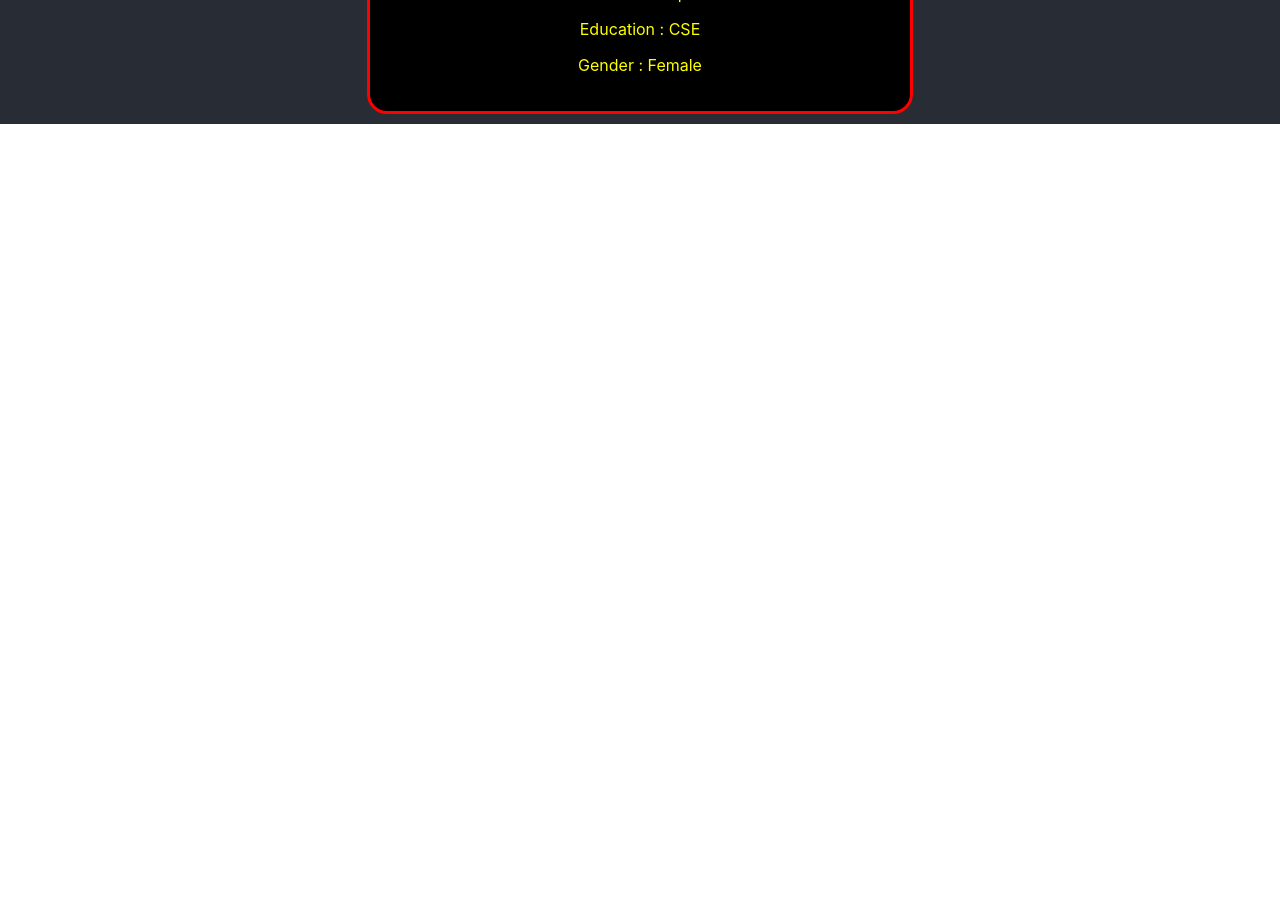
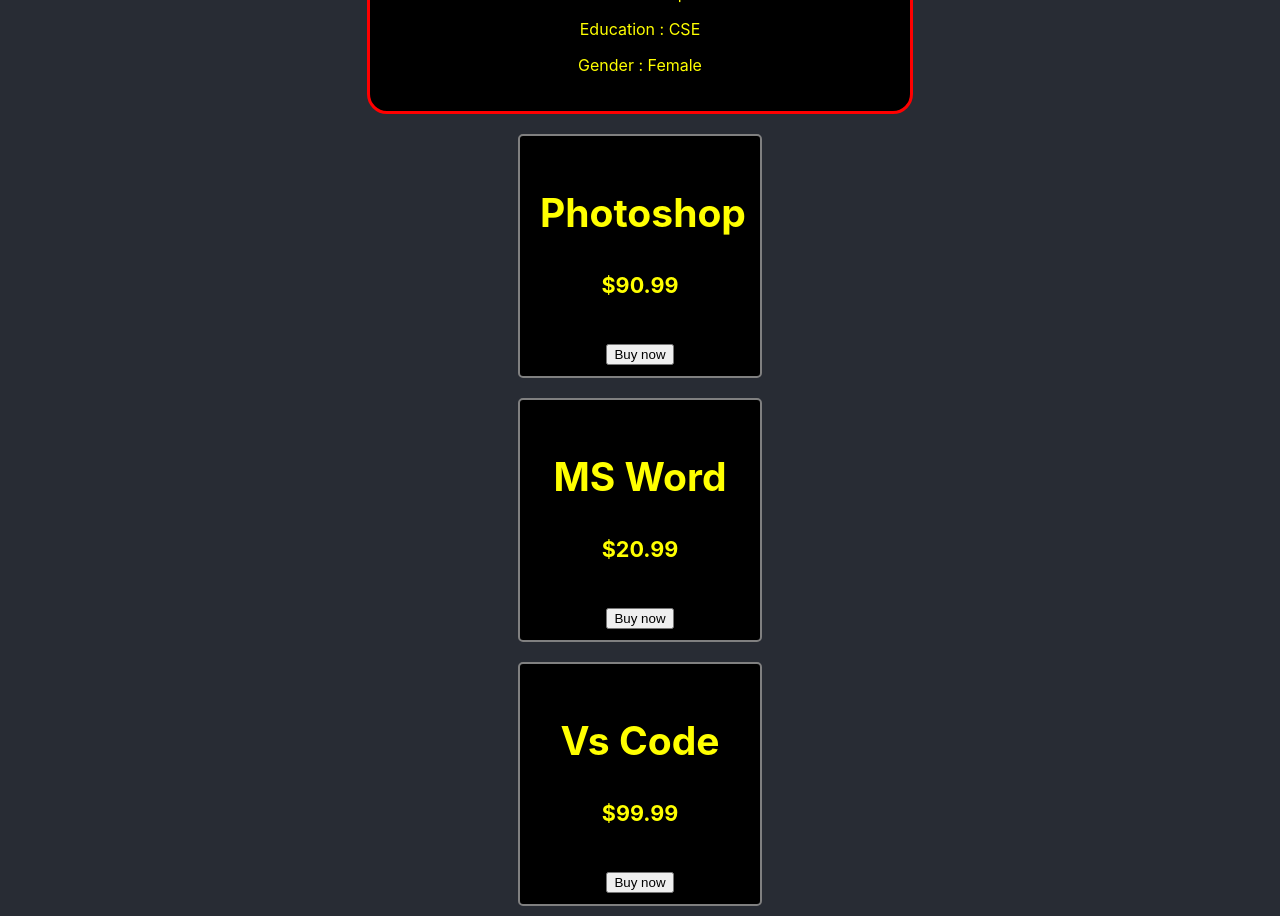
Before and after one commit to sarkermajid/React-Core-Concepts, a React (Create React App) app: page / in a window 1280 px wide. Shown: the part 1280-2196 px from the top of the page. Before the commit the page ends 1404 px from the top, so only its background shows below. Built offline with nearby package versions, Linux system fonts and the light colour scheme.

Commit message:
pass object data within an array and access

```diff
--- a/src/App.js
+++ b/src/App.js
@@ -3,6 +3,13 @@
 
 
 function App() {
+
+  const products = [
+    {name : 'Photoshop', price : '$90.99'},
+    {name : 'MS Word', price : '$20.99'},
+    {name : 'Vs Code', price : '$99.99'}
+  ]
+
   return (
     <div className="App">
       <header className="App-header">
@@ -10,19 +17,24 @@
         <Person name='Sarker Majid' profession='Software Engineer' address='77 Maniknagar, Dhaka-1203' education='CSE' gender='Male'></Person>
         <Person name='Sohan Khan' profession='Web Designer' address='Basabo' education='CSE' gender='Male'></Person>
         <Person name='Rumjhum' profession='Veppi' address='Mirpur' education='CSE' gender='Female'></Person>
+        <Product name={products[0].name} price={products[0].price}></Product>
+        <Product name={products[1].name} price={products[1].price}></Product>
+        <Product name={products[2].name} price={products[2].price}></Product>
       </header>
     </div>
   );
 }
-var profession = 'Laravel Developer';
-var education = 'B. Sc in Computer Science and Enginnering';
-var skills = {
+
+function Sarkermajid(){
+  var profession = 'Laravel Developer';
+  var education = 'B. Sc in Computer Science and Enginnering';
+  var skills = {
   'HTML' : 'HTML : Hyper Text Markup Language',
   'CSS' : 'CSS : Cascading Style Sheet',
   'JavaScript' : 'JavaScript : Modern Programming Language',
   'React_Js' : 'React Js : Library of JavaScript language',
-}
-function Sarkermajid(){
+  };
+
   const sarkerStyle = {
     border : '5px solid #f1c40f',
     borderRadius : '30px',
@@ -60,4 +72,26 @@
   )
 }
 
+function Product(props){
+
+  const productStyle = {
+    border : '2px solid gray',
+    borderRadius : '5px',
+    backgroundColor : 'black',
+    color : 'yellow',
+    margin : '10px',
+    padding : '20px',
+    height : '200px',
+    width : '200px',
+    float : 'left'
+  }
+  return(
+    <div style={productStyle}>
+      <h2>{props.name}</h2>
+      <h5>{props.price}</h5>
+      <button>Buy now</button>
+    </div>
+  )
+}
+
 export default App;
```
